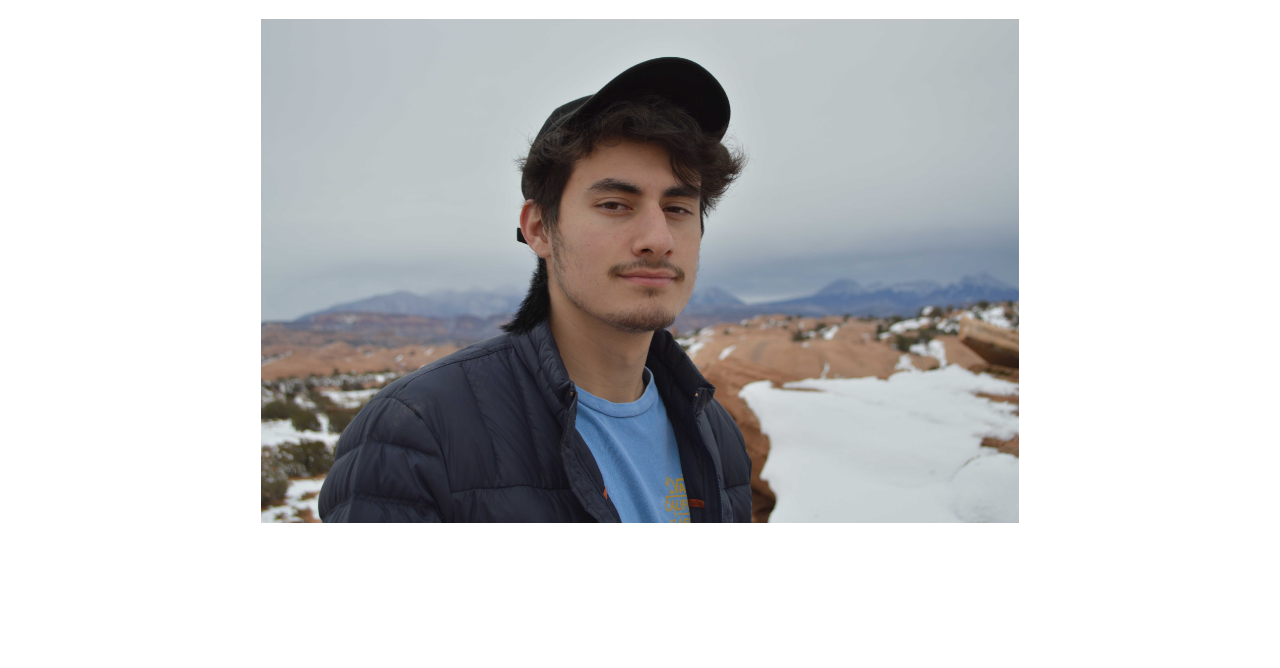
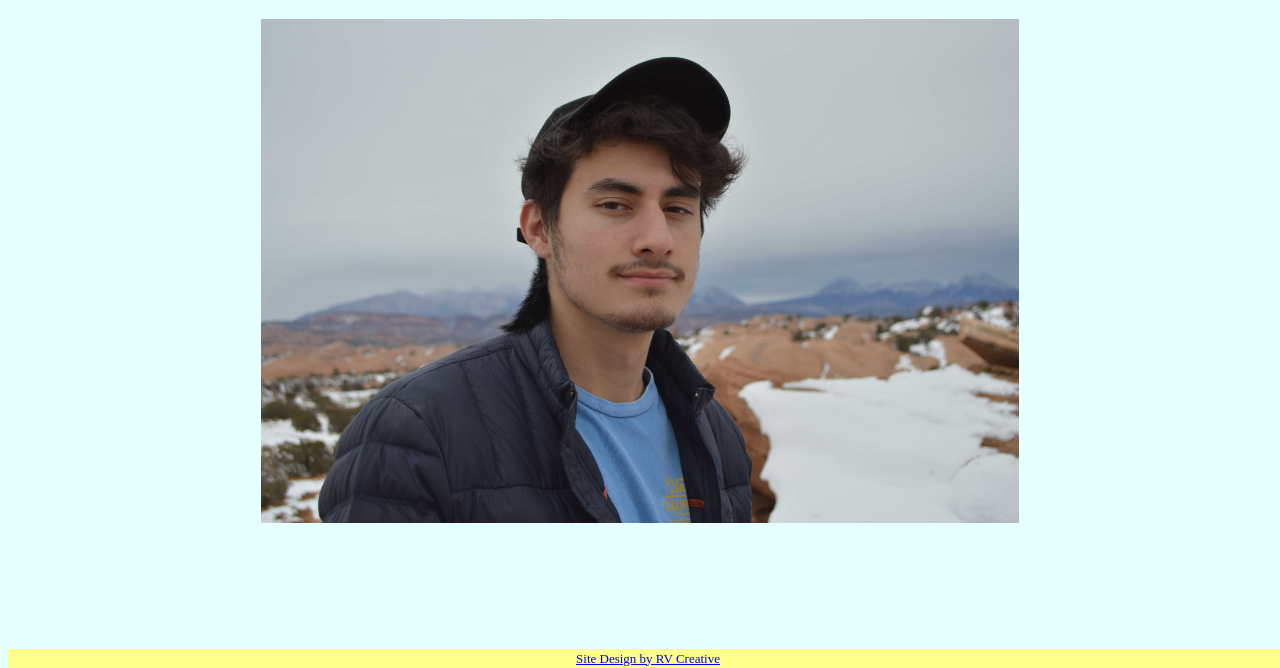
Before and after one commit to rubenvill/MulletMate, a plain HTML site: page index.html in a window 1280 px wide. Shown: the part 132-800 px from the top of the page. Drawn offline with Linux system fonts and the light colour scheme.

Commit message:
update 3

```diff
--- a/index.css
+++ b/index.css
@@ -5,3 +5,20 @@ img {
     max-height: 60%;
     max-width: 60%;
 }
+
+body {
+    background-color: #e6ffff;
+    display: block;
+    text-align: center;
+}
+
+footer {
+    font-size: small;
+    background-color:#FFFF8B;
+    color: #765C5C;
+    text-align: center;
+    line-height: 150%;
+    bottom: 0;
+    position: fixed;
+    width: 100%;
+}
--- a/index.html
+++ b/index.html
@@ -1,11 +1,10 @@
 <!DOCTYPE html>
 <html>
-    <head><meta charset="UTF-8"></head>
+    <head><meta charset="UTF-8">
     <title>help</title>
-    <link href="index.css" rel="stylesheet" type="text/css">
+        <link href="index.css" rel="stylesheet" type="text/css"></head>
 <body>
   <br><br><br>
-<center>
     <font face="arial" size="40">
         <b>It's me, I'm your Mullet Mate</b>
     </font>
@@ -13,6 +12,7 @@
     <p>
       <img src="\images\2018.jpg"></img>
     </p>
-    </center>
     </body>
+<footer><a href="http://rubios.studio">Site Design by RV Creative</a>
+</footer>
 </html>
```
